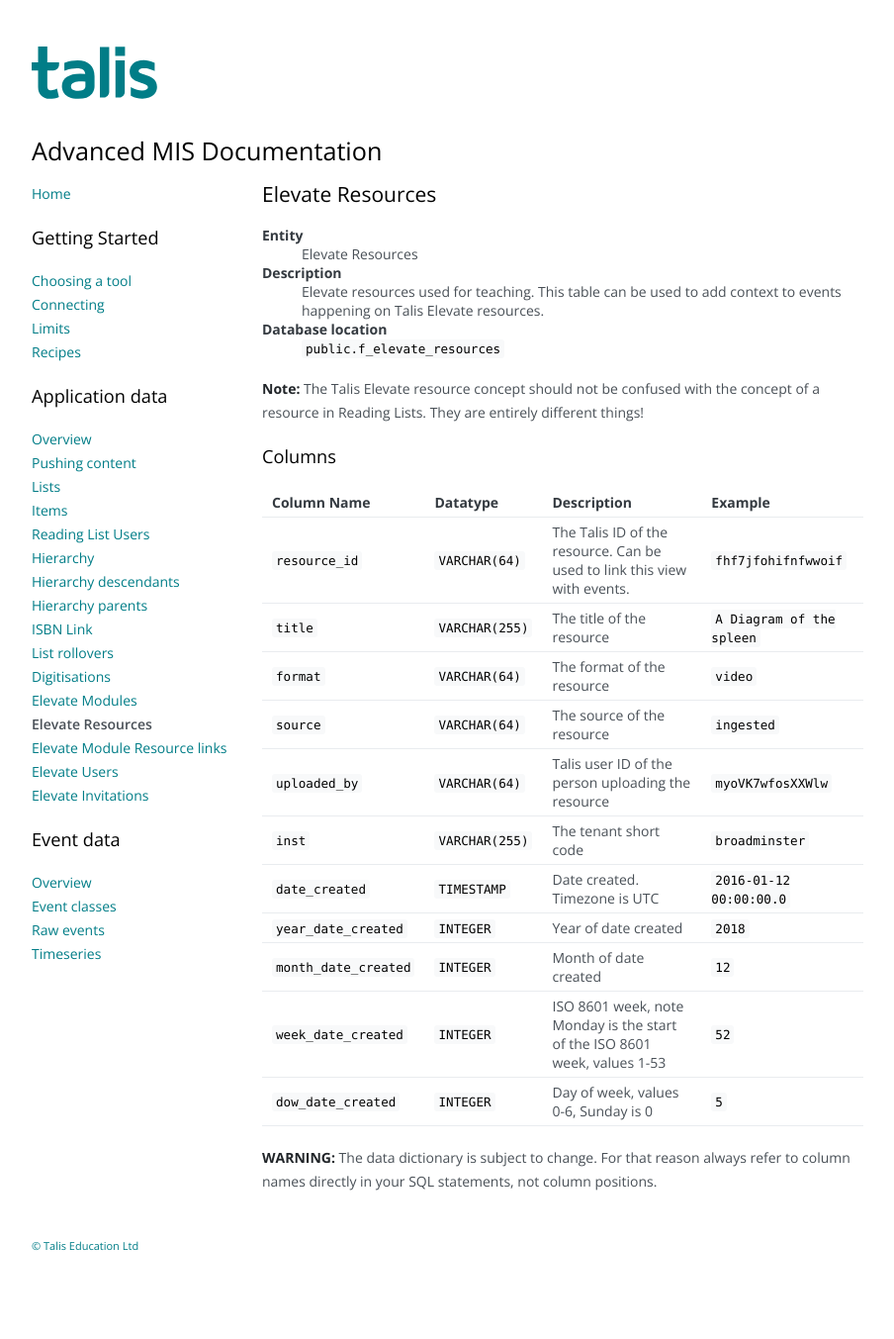
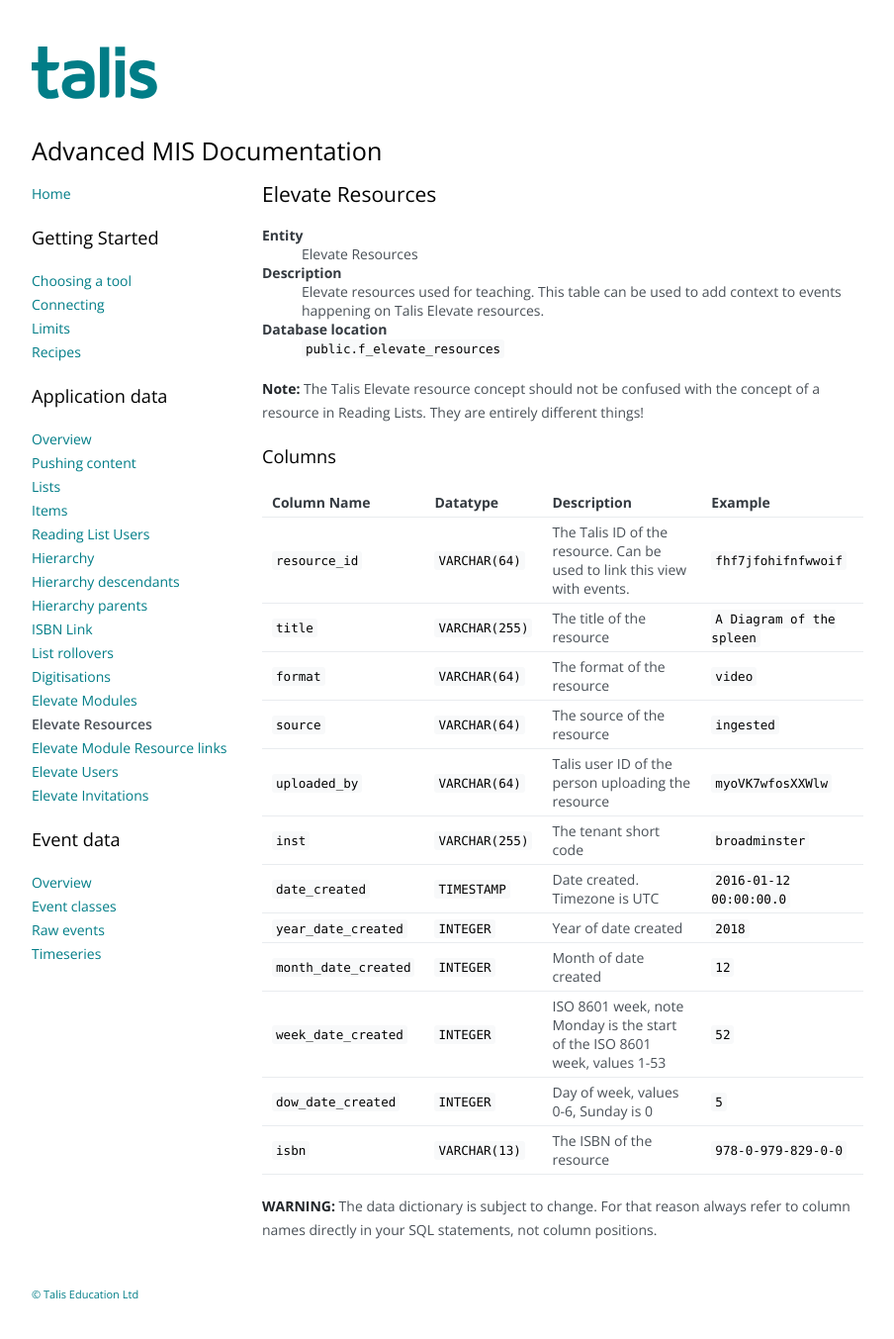
Before and after one commit to techfromsage/advanced-mis, a Jekyll site: the page built from topics/elevate-resources.md, in a window 1280 px wide. Shown: the whole page at 99% size, without its empty margins (142-1046 px from the left). Built offline with Jekyll 4.4.1, drawn with Linux system fonts in a browser that asks for light colours; nearby versions of some CDN libraries; before the commit the page ends 1304 px from its top, so only the background shows below that.

Commit message:
ELE-5788: Include ISBN in the Elevate resources documentation

```diff
--- a/topics/elevate-resources.md
+++ b/topics/elevate-resources.md
@@ -32,5 +32,6 @@ body_class: elevate-resources
 | `month_date_created` | `INTEGER` | Month of date created | `12` |
 | `week_date_created` | `INTEGER` | ISO 8601 week, note Monday is the start of the ISO 8601 week, values 1-53 | `52` |
 | `dow_date_created` | `INTEGER` | Day of week, values 0-6, Sunday is 0 | `5` |
+| `isbn` | `VARCHAR(13)`  | The ISBN of the resource | `978-0-979-829-0-0` |
 
 **WARNING:** The data dictionary is subject to change. For that reason always refer to column names directly in your SQL statements, not column positions.
```
